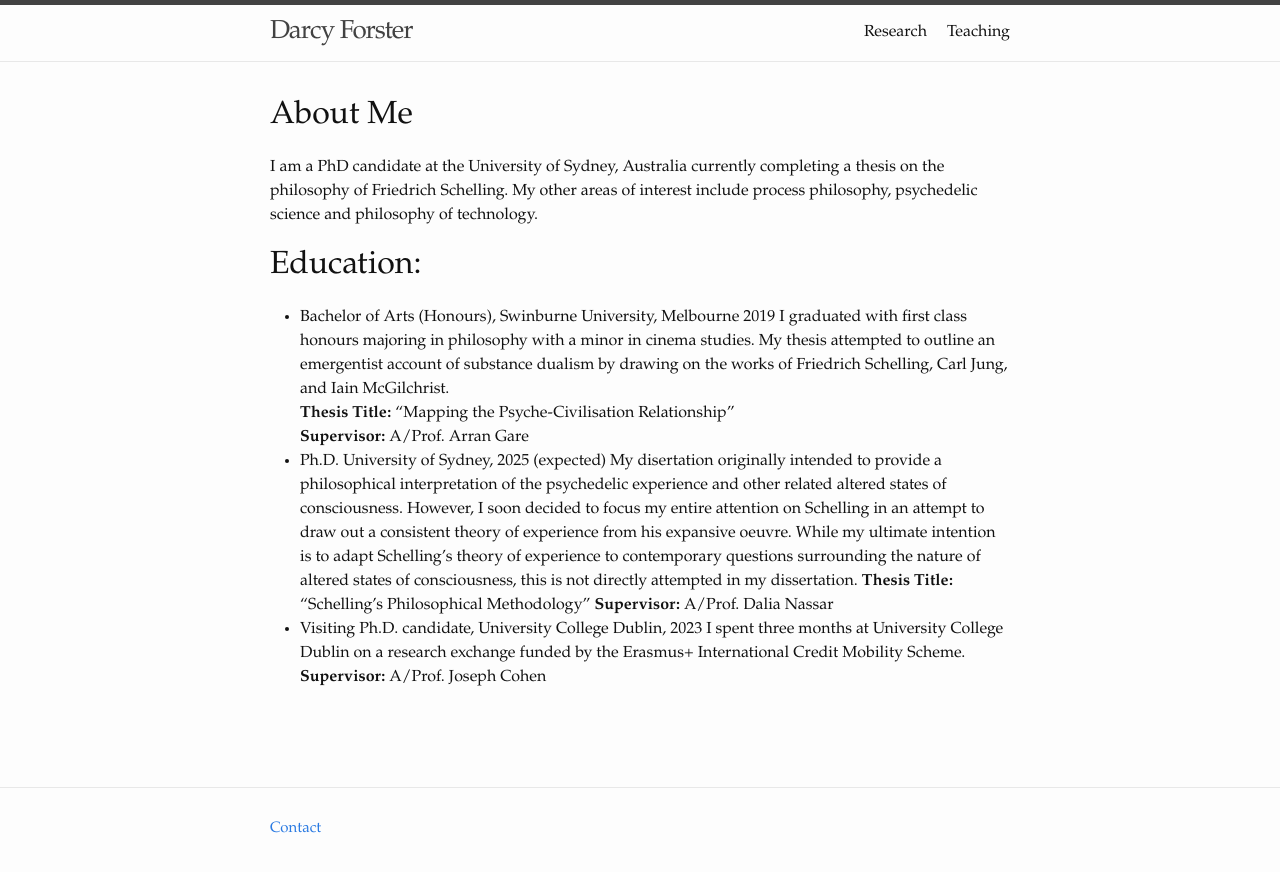
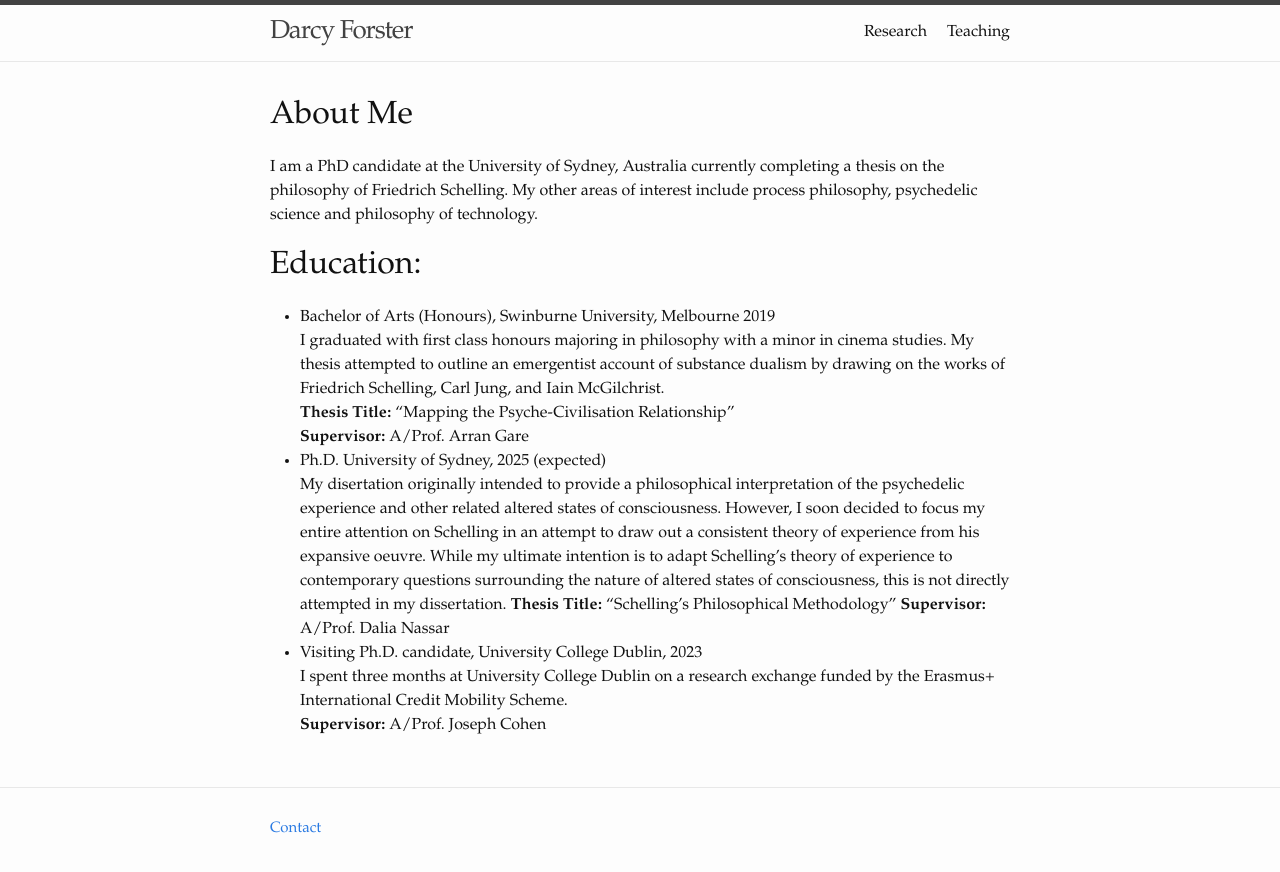
Before and after one commit to darcyforster/darcyforster, a Jekyll site: the page built from index.markdown, in a window 1280 px wide. Shown: the top 872 px of the page. Built offline with Jekyll 4.4.1, drawn with Linux system fonts in a browser that asks for light colours.

```diff
--- a/index.markdown
+++ b/index.markdown
@@ -10,14 +10,14 @@ I am a PhD candidate at the University of Sydney, Australia currently completing
 
 Education:
 ======
-* Bachelor of Arts (Honours), Swinburne University, Melbourne 2019
-  I graduated with first class honours majoring in philosophy with a minor in cinema studies. My thesis attempted to outline an emergentist account of substance dualism by drawing on the works of Friedrich Schelling, Carl Jung, and Iain McGilchrist.\
+* Bachelor of Arts (Honours), Swinburne University, Melbourne 2019\
+I graduated with first class honours majoring in philosophy with a minor in cinema studies. My thesis attempted to outline an emergentist account of substance dualism by drawing on the works of Friedrich Schelling, Carl Jung, and Iain McGilchrist.\
   **Thesis Title:** "Mapping the Psyche-Civilisation Relationship"\
   **Supervisor:** A/Prof. Arran Gare
-* Ph.D. University of Sydney, 2025 (expected)
-  My disertation originally intended to provide a philosophical interpretation of the psychedelic experience and other related altered states of consciousness. However, I soon decided to focus my entire attention on Schelling in an attempt to draw out a consistent theory of experience from his expansive oeuvre. While my ultimate intention is to adapt Schelling's theory of experience to contemporary questions surrounding the nature of altered states of consciousness, this is not directly attempted in my dissertation.
+* Ph.D. University of Sydney, 2025 (expected)\
+My disertation originally intended to provide a philosophical interpretation of the psychedelic experience and other related altered states of consciousness. However, I soon decided to focus my entire attention on Schelling in an attempt to draw out a consistent theory of experience from his expansive oeuvre. While my ultimate intention is to adapt Schelling's theory of experience to contemporary questions surrounding the nature of altered states of consciousness, this is not directly attempted in my dissertation.
   **Thesis Title:** "Schelling's Philosophical Methodology"
   **Supervisor:** A/Prof. Dalia Nassar
-* Visiting Ph.D. candidate, University College Dublin, 2023
-  I spent three months at University College Dublin on a research exchange funded by the Erasmus+ International Credit Mobility Scheme.\
+* Visiting Ph.D. candidate, University College Dublin, 2023\
+I spent three months at University College Dublin on a research exchange funded by the Erasmus+ International Credit Mobility Scheme.\
   **Supervisor:** A/Prof. Joseph Cohen
```
